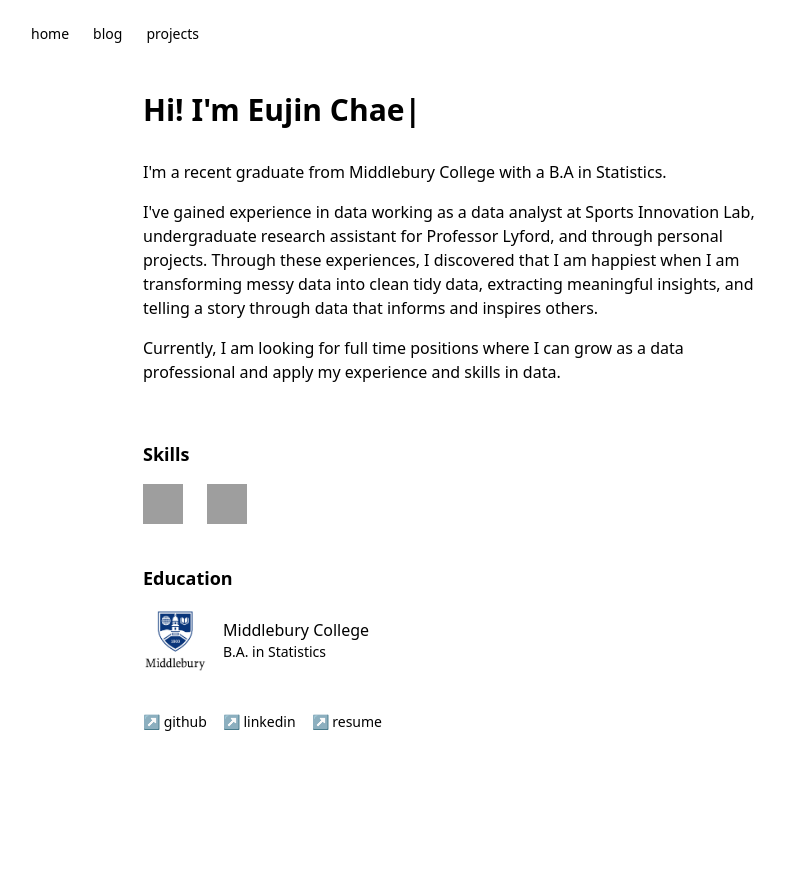
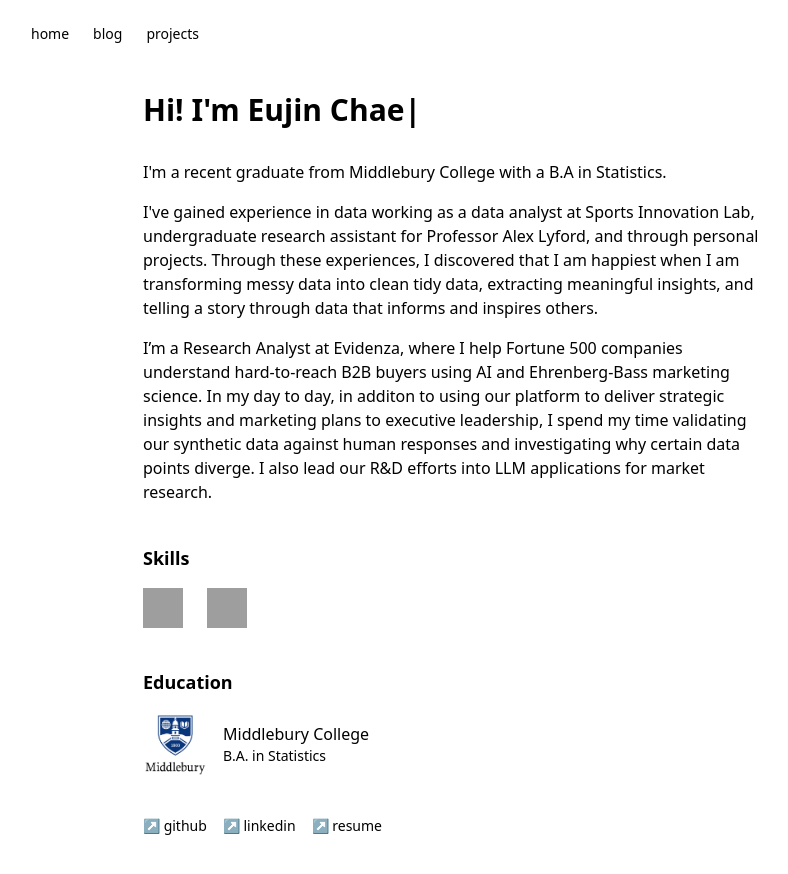
Before and after one commit to Euj19/Euj19.github.io, a Jekyll site: the page index.html, which Jekyll copies as it is, in a window 1280 px wide. Shown: the top 874 px of the page, without its empty margins (185-973 px from the left). Built offline with Jekyll 4.4.1, drawn with Linux system fonts in a browser that asks for light colours; nearby versions of some CDN libraries; grey boxes are pictures that could not be loaded.

Commit message:
Update index.html

```diff
--- a/index.html
+++ b/index.html
@@ -48,16 +48,12 @@
           <p class="mb-4 text-black">I'm a recent graduate from Middlebury College with a B.A in Statistics.</p>
           <p class="text-black mb-4">
            I've gained experience in data working as a data analyst at Sports Innovation Lab,
-           undergraduate research assistant for Professor Lyford, and through personal projects.
+           undergraduate research assistant for Professor Alex Lyford, and through personal projects.
            Through these experiences, I discovered that I am happiest when I am transforming messy data into
            clean tidy data, extracting meaningful insights, and telling a story through data that informs and inspires others.
           </p>
           <p class="text-black mb-4">
-            Currently, I am looking for full time positions where I can grow as a data professional and apply my experience and skills in data.
-          </p>
-        </div>
-      </section>
-
+            I’m a Research Analyst at Evidenza, where I help Fortune 500 companies understand hard-to-reach B2B buyers using AI and Ehrenberg-Bass marketing science. In my day to day, in additon to using our platform to deliver strategic insights and marketing plans to executive leadership, I spend my time validating our synthetic data against human responses and investigating why certain data points diverge. I also lead our R&D efforts into LLM applications for market research.
       <section class="mt-10">
         <h2 class="text-lg font-semibold mb-4">Skills</h2>
         <div class="flex space-x-6 text-4xl">
```
